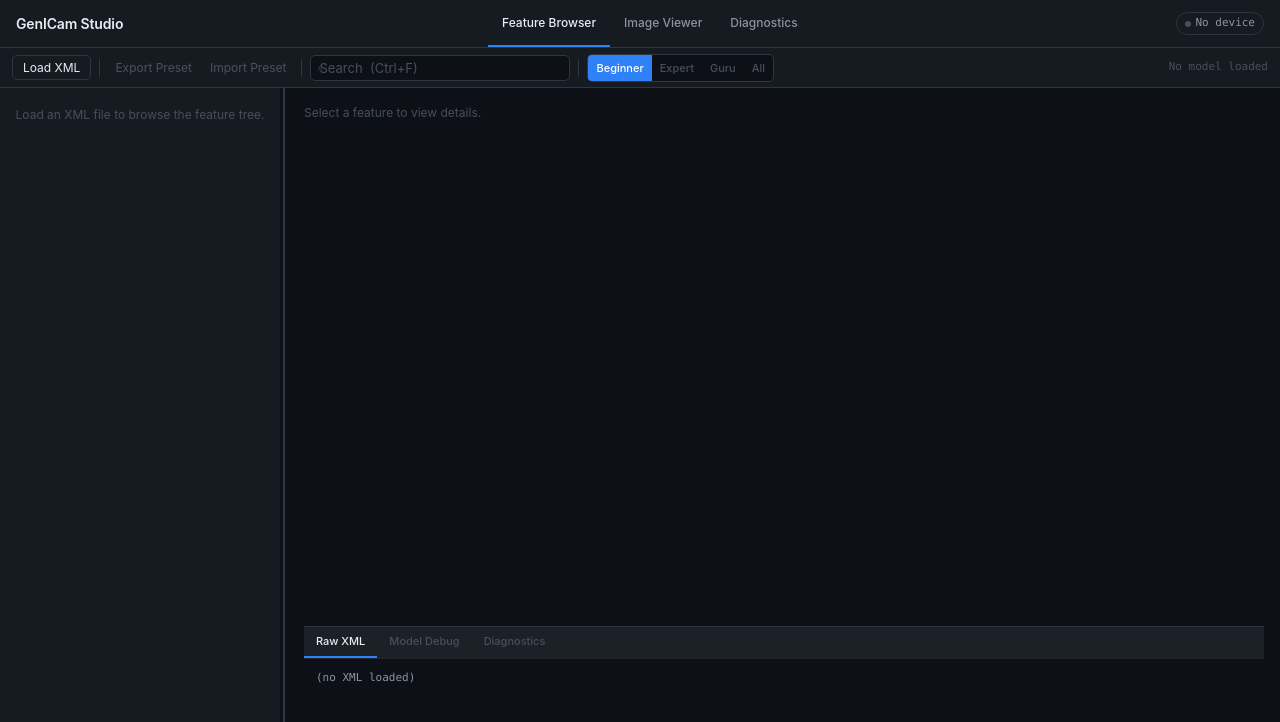
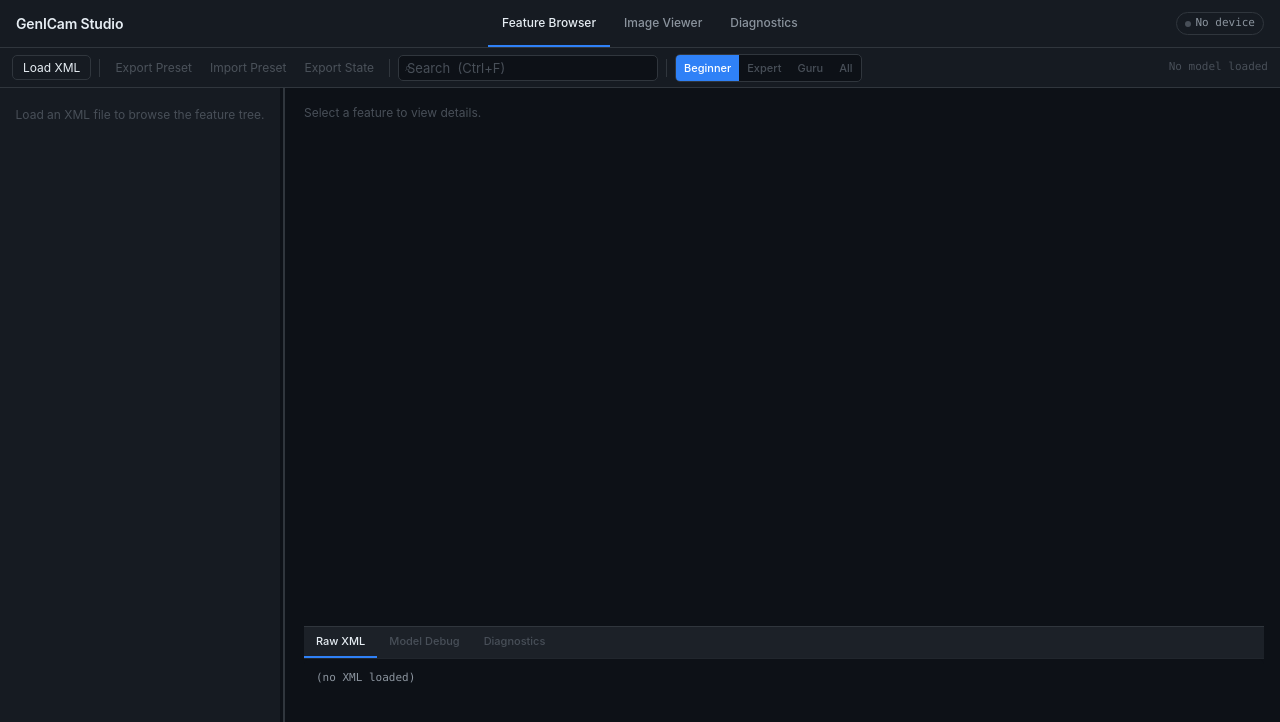
Before and after one commit to VitalyVorobyev/genicam-studio, a React (Vite) app in the folder ui/genicam-studio-ui/: page / in a window 1280 px wide. Shown: the top 722 px of the page. Built offline with nearby package versions, Linux system fonts and the light colour scheme.

Commit message:
feat(FB-05): Export State button exports all live device values as a JSON preset file
Co-Authored-By: Claude Sonnet 4.6 <noreply@anthropic.com>

```diff
--- a/ui/genicam-studio-ui/src/components/FeatureBrowser/FeatureBrowserPage.tsx
+++ b/ui/genicam-studio-ui/src/components/FeatureBrowser/FeatureBrowserPage.tsx
@@ -17,6 +17,7 @@ import { useSplitter } from "../Layout/useSplitter";
 import { CategoryTree } from "./CategoryTree";
 import { formatLiveValue } from "./treeUtils";
 import { countApplicableDrafts, formatBatchProgress } from "./batchApplyUtils";
+import { buildLiveValuePreset } from "./presetUtils";
 import { FeaturePanel } from "./FeaturePanel";
 
 // T7.1 — visibility levels; rank determines filtering inclusivity
@@ -248,6 +249,20 @@ export function FeatureBrowserPage({
     a.click();
     URL.revokeObjectURL(url);
   }, [graph, drafts]);
+
+  // FB-05 — Export live state: download all current live values as JSON
+  const onExportLiveState = useCallback(() => {
+    if (!graph || !liveValues || liveValues.size === 0) return;
+    const preset = buildLiveValuePreset(liveValues);
+    const data = JSON.stringify(preset, null, 2);
+    const blob = new Blob([data], { type: "application/json" });
+    const url = URL.createObjectURL(blob);
+    const a = document.createElement("a");
+    a.href = url;
+    a.download = "genicam-state.json";
+    a.click();
+    URL.revokeObjectURL(url);
+  }, [graph, liveValues]);
 
   // T7.3 — Import preset: load JSON and restore drafts
   const onImportPreset = useCallback(() => {
@@ -481,6 +496,20 @@ export function FeatureBrowserPage({
             title="Import a JSON preset file and restore draft values"
           >
             Import Preset
+          </button>
+          {/* FB-05 — Export all live values as a state snapshot */}
+          <button
+            type="button"
+            className="btn--ghost"
+            onClick={onExportLiveState}
+            disabled={!graph || !liveValues || liveValues.size === 0}
+            title={
+              liveValues && liveValues.size > 0
+                ? `Export all ${liveValues.size} live device values as genicam-state.json`
+                : "Connect to a device to export live state"
+            }
+          >
+            Export State
           </button>
         </div>
 
--- /dev/null
+++ b/ui/genicam-studio-ui/src/components/FeatureBrowser/presetUtils.ts
@@ -0,0 +1,21 @@
+import type { NodeValueEntry } from "../../device/types";
+
+/**
+ * Convert a live-values map to a flat preset record.
+ *
+ * The result is in the same format as the draft-preset export so it can be
+ * re-imported with "Import Preset" and applied with "Apply All" to restore
+ * the device state on a subsequent session.
+ *
+ * @param liveValues  Current live node values from the Tauri backend.
+ * @returns           A plain object mapping node names to their scalar values.
+ */
+export function buildLiveValuePreset(
+  liveValues: Map<string, NodeValueEntry>,
+): Record<string, number | string | boolean> {
+  const result: Record<string, number | string | boolean> = {};
+  for (const [name, entry] of liveValues) {
+    result[name] = entry.value;
+  }
+  return result;
+}
```
Also changed, not shown: 3 other files (tests, documents, lock files or other folders).
